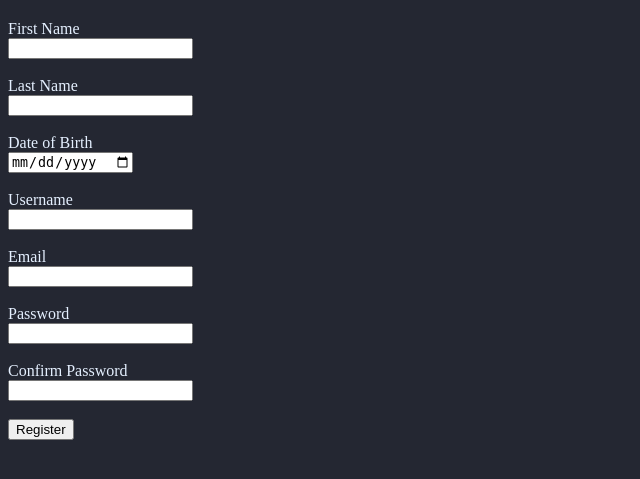
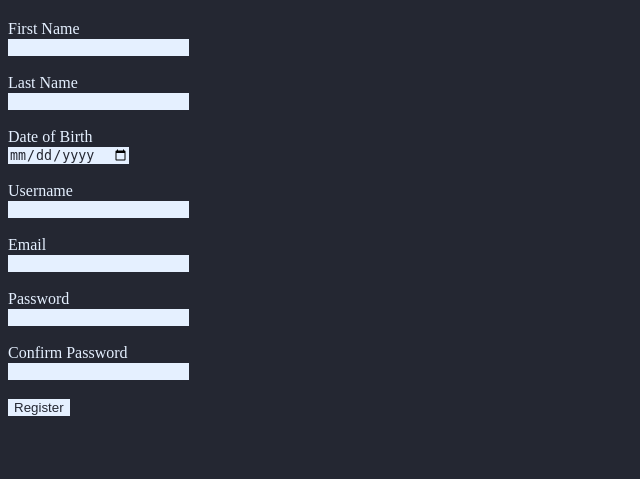
Before and after one commit to jarpraca/LTW_1920, a PHP site: page /register.php in a window 1280 px wide. Shown: the part 103-582 px from the top of the page, without its empty margins (0-640 px from the left). Run offline with PHP 8.4, Linux system fonts and the light colour scheme.

Commit message:
Small Change

```diff
--- a/style.css
+++ b/style.css
@@ -54,7 +54,7 @@ body > footer{
     color:var(--myDarkBlue);
 }
 
-#search input{
+input{
     background: var(--myLightBlue);
     color: var(--myDarkBlue);
     border-style:none;
```
